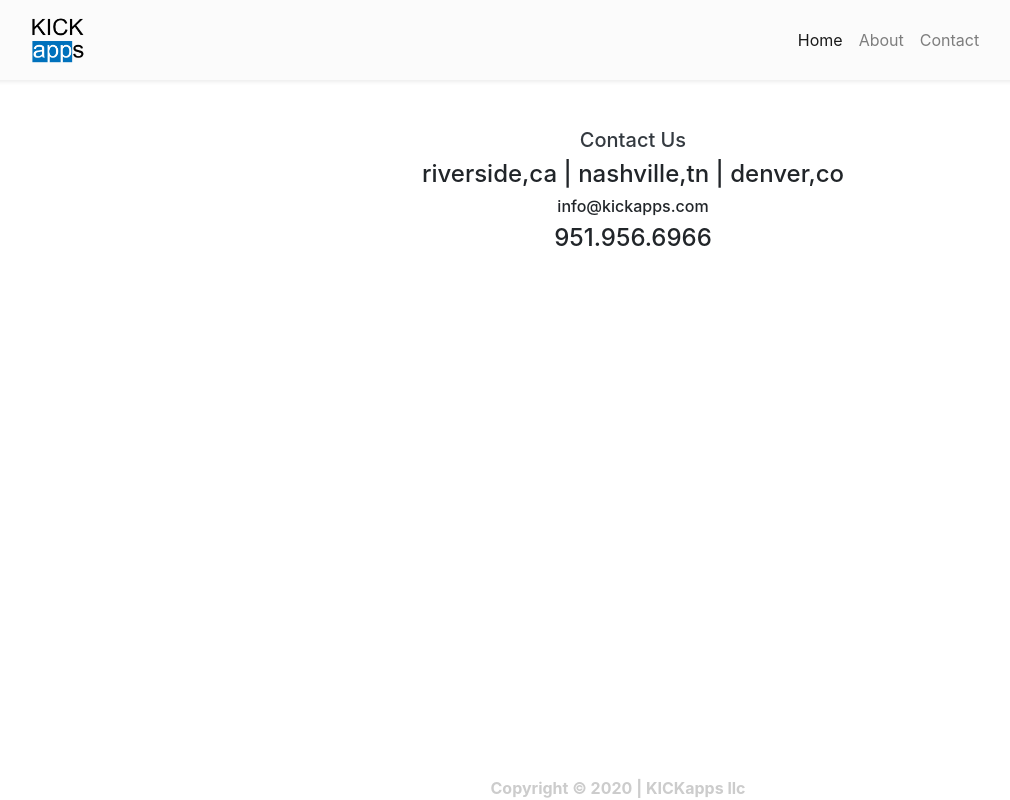
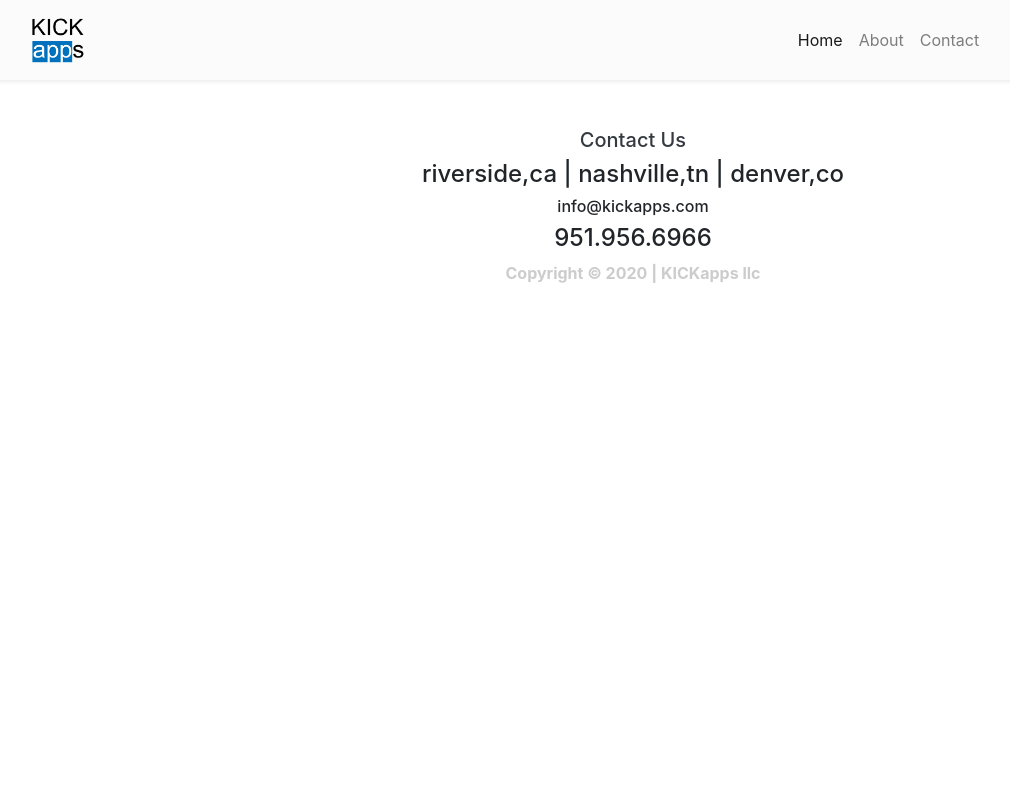
Before and after one commit to twopheat/kickapps, a React (Create React App) app: page /contact in a window 1280 px wide. Shown: the whole page, without its empty margins (7-1017 px from the left). Built offline with nearby package versions, Linux system fonts and the light colour scheme.

Commit message:
footer and divider fixed

```diff
--- a/src/App.css
+++ b/src/App.css
@@ -120,7 +120,7 @@ body {
 .footer {
   height:1em;
   color:rgb(204, 204, 204);
-  position: absolute;
+  position: sticky;
   margin-left:auto;
   margin-right:auto;
   bottom:0;
@@ -173,6 +173,9 @@ body {
   body {
     background-position-y: -20%;
   }
+  .divider {
+    display:none;
+  }
 }
 
 @media screen and (min-width: 701px) {
--- a/src/pages/contact.js
+++ b/src/pages/contact.js
@@ -9,10 +9,10 @@ class Contact extends Component {
 
     return (
 
-      <div className="mt-5">
+      <div className="mt-5 container">
 
         <h5 className="ptitle text-dark">Contact Us</h5>
-
+        <div className="row"></div>
         <h4 className="contactfield">riverside,ca   |   nashville,tn   |   denver,co</h4>
 
         <h6 className="contactfield">info@kickapps.com</h6>
```
